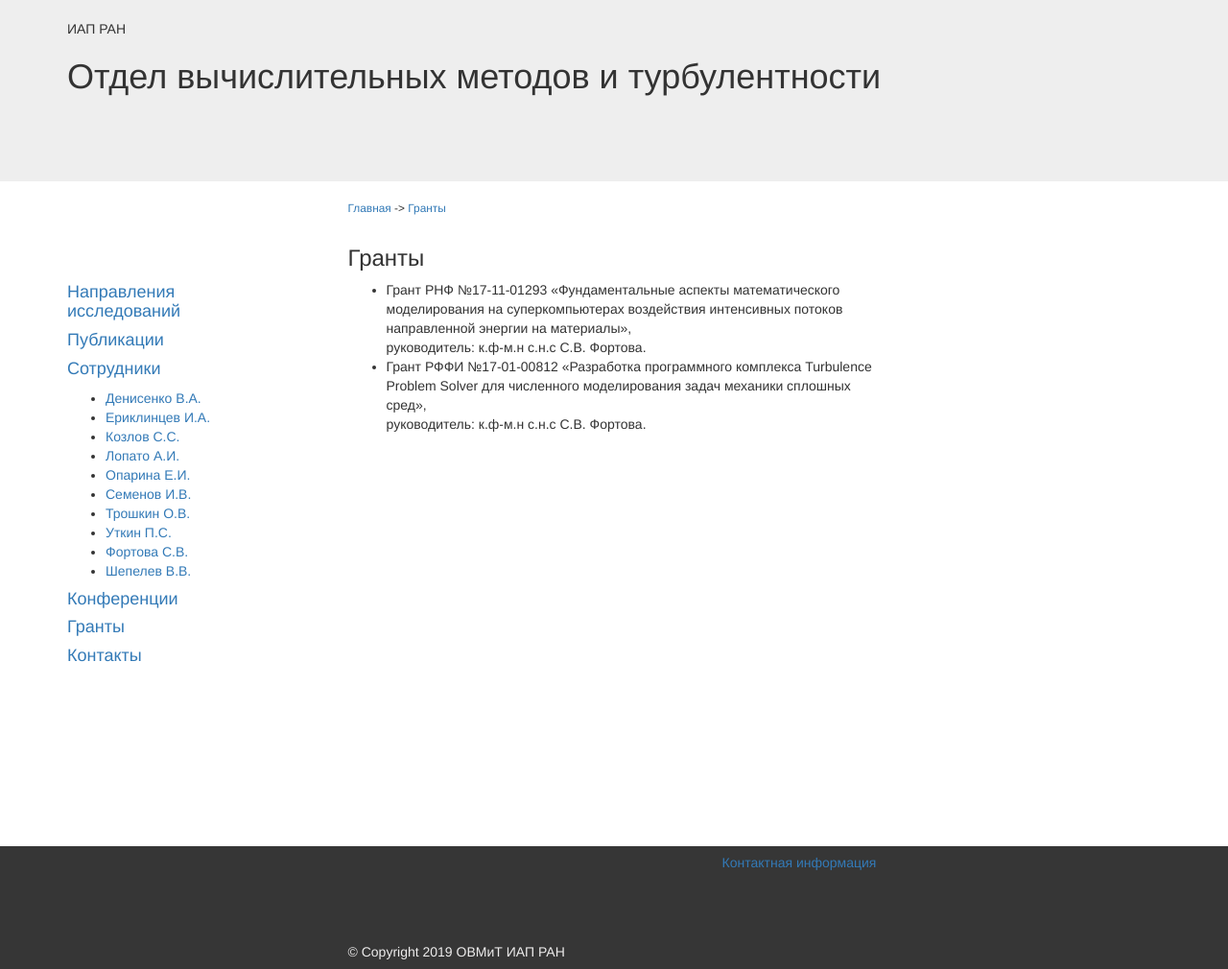
After one commit to vadimvshepelev/icad-dcmt, a Django app: page /grants/ in a window 1280 px wide. The commit adds this page. Shown: the whole page at 96% size. Run offline with Django 3.2, Linux system fonts and the light colour scheme; data comes from the database, SQL or seed files in the repository; some libraries are stand-ins or nearby versions.

Commit message:
cosmetic

```diff
--- a/dcmtsite/www/templates/base.html
+++ b/dcmtsite/www/templates/base.html
@@ -5,7 +5,6 @@
     <title>{% block title %}Отдел вычислительных методов и турбулентности ИАП РАН{% endblock %}</title>
     <title></title>
     <meta charset="utf-8">
-    <meta name="viewport" content="width=device-width, initial-scale=1, maximum-scale=1, user-scalable=no">
     <!--<link href='css/bootstrap.min.css' rel = 'stylesheet'/>-->
 	<link href="{% static 'css/bootstrap.min.css'%}" rel = 'stylesheet'/>
 	<link href="{% static 'css/main.css'%}" rel = 'stylesheet'/>
--- /dev/null
+++ b/dcmtsite/www/templates/grants.html
@@ -0,0 +1,23 @@
+{% extends 'base.html' %}
+
+{% block title %}
+Гранты - ОВМиТ ИАП РАН
+{% endblock %}
+
+{% block breadcrumbs %}
+<p><a href='/'>Главная</a> -> <a href='/grants'>Гранты</a></p>
+{% endblock %}
+
+{% block content%}
+<h3>Гранты</h3>
+<p><ul>
+  <li>Грант РНФ №17-11-01293 &laquo;Фундаментальные аспекты математического моделирования
+      на суперкомпьютерах воздействия интенсивных потоков направленной энергии на материалы&raquo;, <br>
+      руководитель: к.ф-м.н с.н.с С.В. Фортова.</li>
+  <li>Грант РФФИ №17-01-00812 &laquo;Разработка программного комплекса Turbulence Problem Solver для численного
+	  моделирования задач механики сплошных сред&raquo;, <br>
+      руководитель: к.ф-м.н с.н.с С.В. Фортова.</li>
+</ul></p>
+<br><br><br><br><br><br><br><br><br><br><br><br><br><br><br><br><br><br><br><br><br>
+
+{% endblock %}
```
